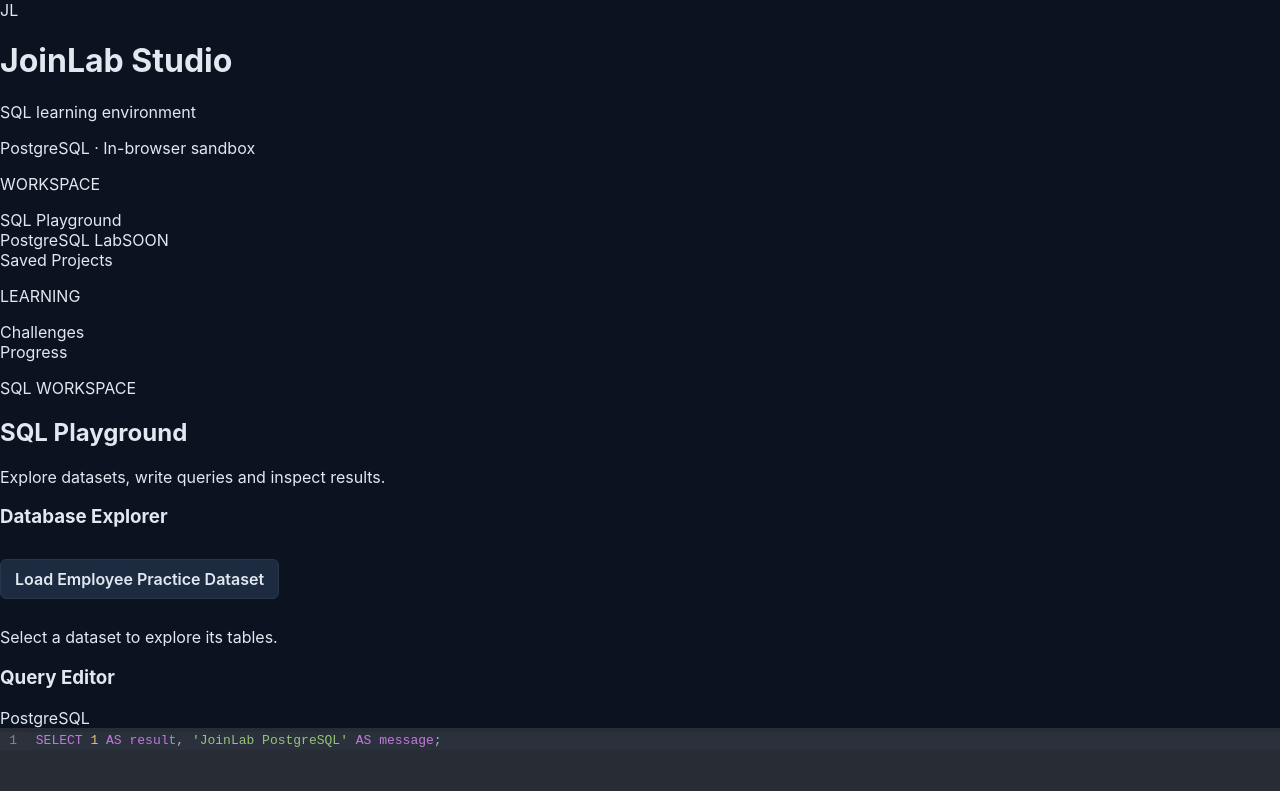
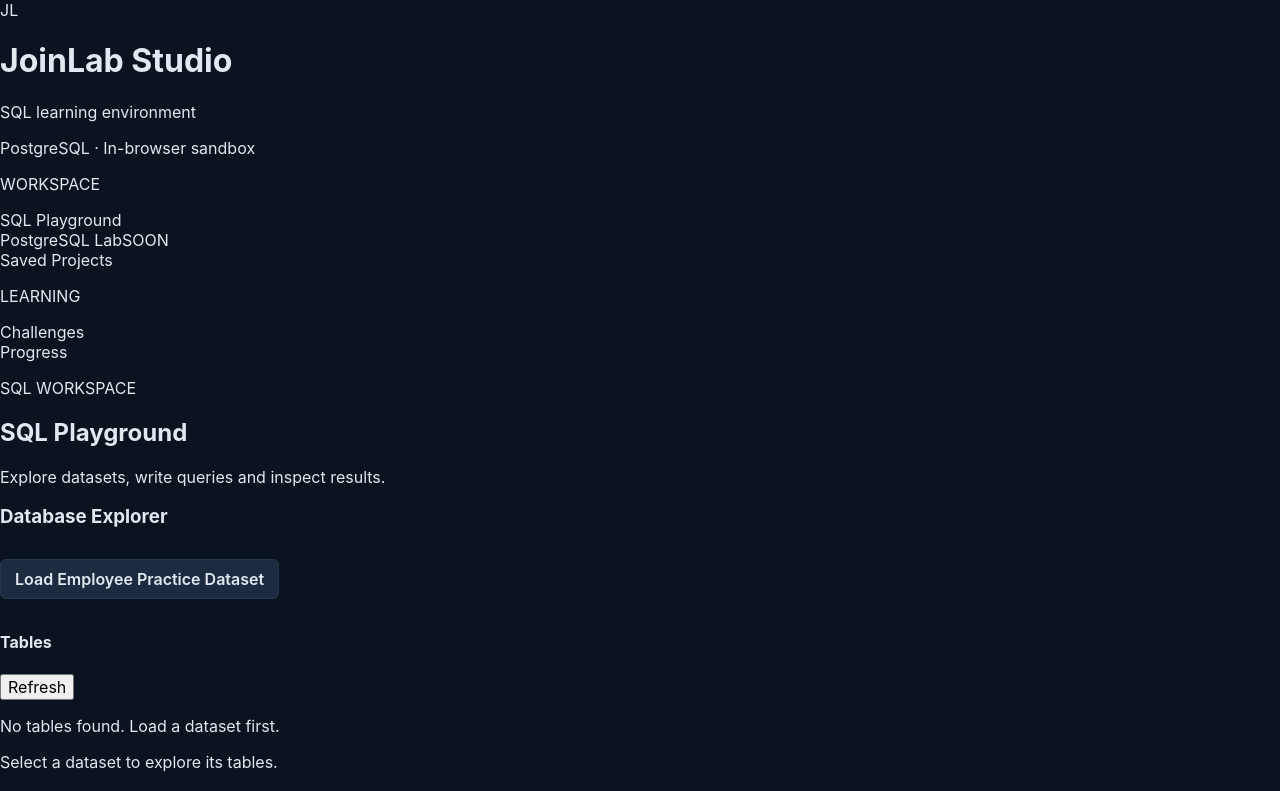
Before and after one commit to mallikarjunmarabasari-cell/JoinLab-Studio, a React app in the folder frontend/: page / in a window 1280 px wide. Shown: the top 791 px of the page. Built offline with nearby package versions, Linux system fonts and the light colour scheme; the HTML template or start-up script is replaced by a standard one.

Commit message:
feat: add dynamic database table discovery

```diff
--- a/frontend/src/components/SqlWorkspace.css
+++ b/frontend/src/components/SqlWorkspace.css
@@ -92,3 +92,23 @@
   color: var(--color-success);
   font-size: 13px;
 }
+
+.database-tables {
+  margin-top: 20px;
+}
+
+.database-tables ul {
+  list-style: none;
+  padding: 0;
+  margin: 12px 0;
+}
+
+.database-tables li {
+  padding: 10px;
+  margin-bottom: 6px;
+  border: 1px solid var(--color-border);
+  border-radius: 6px;
+  color: var(--color-text);
+  font-family: var(--font-mono);
+  font-size: 13px;
+}
--- a/frontend/src/components/SqlWorkspace.jsx
+++ b/frontend/src/components/SqlWorkspace.jsx
@@ -9,6 +9,8 @@ import CodeMirror from '@uiw/react-codemirror'
 import { sql as sqlLanguage, PostgreSQL } from '@codemirror/lang-sql'
 
 import { loadEmployeePracticeDataset } from '../lib/datasetService.js'
+
+import { getDatabaseTables } from '../lib/schemaService.js'
 
 import './SqlWorkspace.css'
 // Add a helper to format database values
@@ -87,6 +89,10 @@ function SqlWorkspace() {
   const [isLoadingDataset, setIsLoadingDataset] = useState(false)
   const [datasetMessage, setDatasetMessage] = useState('')
 
+  const [tables, setTables] = useState([])
+  const [isRefreshingTables, setIsRefreshingTables] = useState(false)
+  const [schemaError, setSchemaError] = useState('')
+
   // Run SQL against PGlite
   async function handleRunQuery() {
     setIsRunning(true)
@@ -133,6 +139,8 @@ function SqlWorkspace() {
     try {
       const { employeeCount } = await loadEmployeePracticeDataset()
 
+      await handleRefreshTables()
+
       setDatasetMessage(
         `Employee Practice dataset loaded: ${employeeCount} employees.`
       )
@@ -143,6 +151,22 @@ function SqlWorkspace() {
       )
     } finally {
       setIsLoadingDataset(false)
+    }
+  }
+
+  async function handleRefreshTables() {
+    setIsRefreshingTables(true)
+    setSchemaError('')
+
+    try {
+      const tableNames = await getDatabaseTables()
+      setTables(tableNames)
+    } catch (error) {
+      setSchemaError(
+        error instanceof Error ? error.message : String(error)
+      )
+    } finally {
+      setIsRefreshingTables(false)
     }
   }
 
@@ -223,6 +247,40 @@ function SqlWorkspace() {
                   ? 'Loading dataset...'
                   : 'Load Employee Practice Dataset'}
               </button>
+
+              <div className="database-tables">
+                <div className="panel-heading">
+                  <h4>Tables</h4>
+
+                  <button
+                    type="button"
+                    onClick={handleRefreshTables}
+                    disabled={isRefreshingTables}
+                  >
+                    {isRefreshingTables ? 'Refreshing...' : 'Refresh'}
+                  </button>
+                </div>
+
+                {schemaError && (
+                  <p className="query-error" role="alert">
+                    {schemaError}
+                  </p>
+                )}
+
+                {tables.length > 0 ? (
+                  <ul>
+                    {tables.map((tableName) => (
+                      <li key={tableName}>
+                        <span>▤</span> {tableName}
+                      </li>
+                    ))}
+                  </ul>
+                ) : (
+                  <p className="empty-state">
+                    No tables found. Load a dataset first.
+                  </p>
+                )}
+              </div>
 
               {datasetMessage && (
                 <p className="dataset-message" role="status">
--- /dev/null
+++ b/frontend/src/lib/schemaService.js
@@ -0,0 +1,18 @@
+import { getDatabase } from "./pglite.js";
+
+// information_schema.tables is PostgreSQL's metadata view describing tables accessible through the database.
+
+// Retrieve all user-created tables from the public schema
+export async function getDatabaseTables() {
+  const database = await getDatabase();
+
+  const result = await database.query(`
+    SELECT table_name
+    FROM information_schema.tables
+    WHERE table_schema = 'public'
+      AND table_type = 'BASE TABLE'
+    ORDER BY table_name;
+  `);
+
+  return result.rows.map((row) => row.table_name);
+}
```
